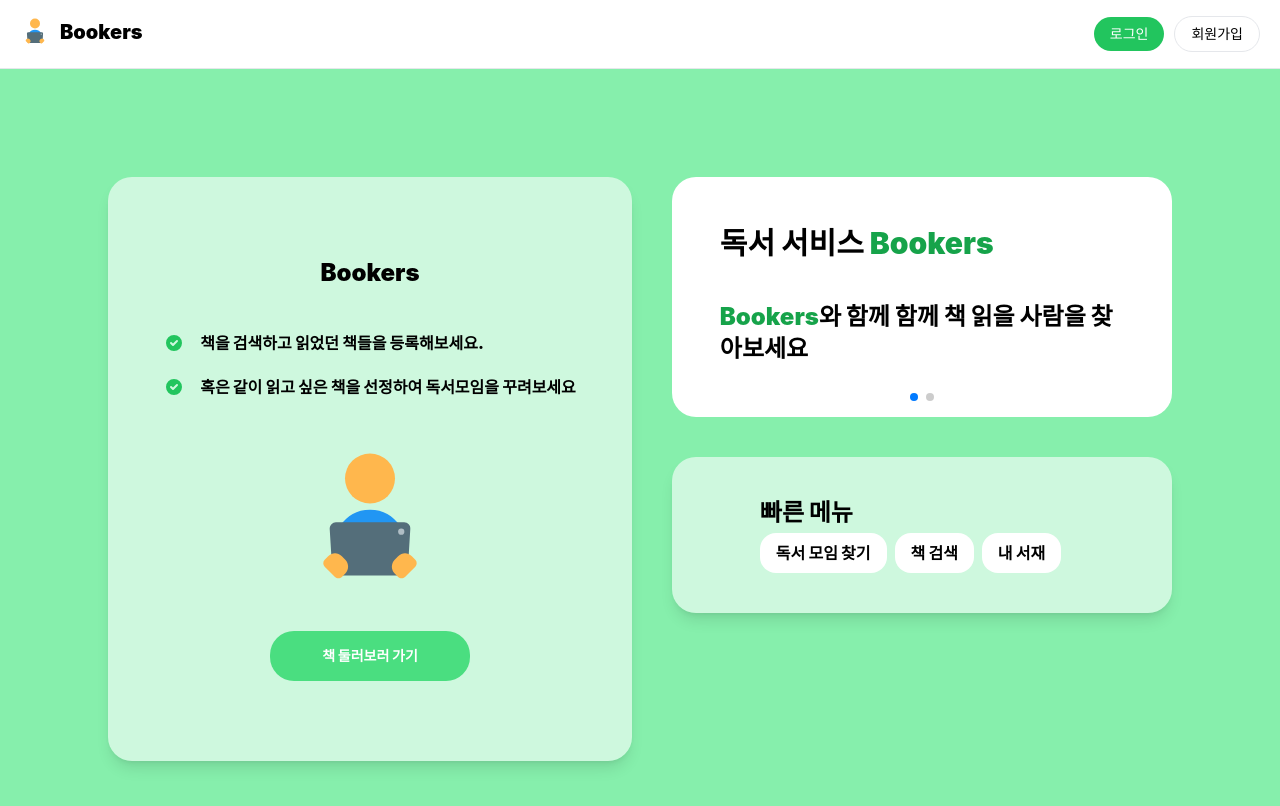
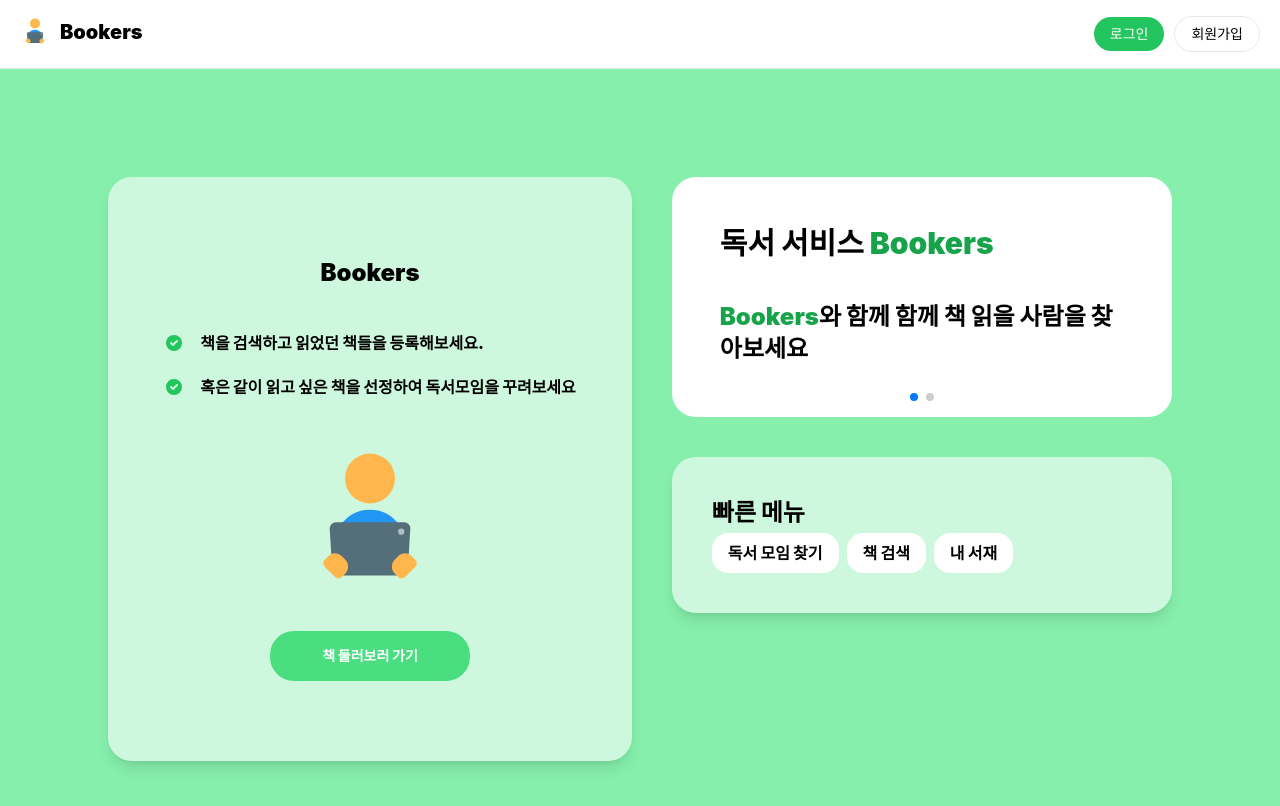
Before and after one commit to junmin-Chang/untitled-front, a React (Create React App) app: page / in a window 1280 px wide. Shown: the top 806 px of the page. Built offline with nearby package versions, Linux system fonts and the light colour scheme; a small style sheet from the web is missing; what tailwindcss-filters would draw is missing.

Commit message:
댓글 리스트 화면 넘어가는 부분 처리 via overflow

```diff
--- a/src/components/GlossyCard.tsx
+++ b/src/components/GlossyCard.tsx
@@ -6,7 +6,6 @@ const GlossyCard: React.FC = ({ children }) => {
       h-full
       flex
       flex-col
-      min-w-[500px]
       px-10
       py-10
       bg-white
--- a/src/components/Home/CommunityBox.tsx
+++ b/src/components/Home/CommunityBox.tsx
@@ -5,7 +5,7 @@ import GlossyCard from "../GlossyCard";
 const CommunityBox = () => {
   return (
     <GlossyCard>
-      <div className="w-full h-full flex flex-col px-12 gap-1">
+      <div className="w-full h-full flex flex-col gap-1">
         <p className="font-black text-2xl">빠른 메뉴</p>
         <div className="flex flex-row w-full gap-2">
           <Link
--- a/src/pages/CommunityInfo.tsx
+++ b/src/pages/CommunityInfo.tsx
@@ -43,7 +43,7 @@ const CommunityInfo = () => {
   }, [dispatch, id, navigate]);
   if (isLoading) return <p>Loading..</p>;
   return (
-    <div className="w-full h-full bg-white">
+    <div className="w-full h-full bg-white overflow-y-auto">
       <div className="w-full h-full max-w-xl mx-auto my-0 px-6 py-0 flex flex-col">
         {auth && auth.user.userId === post.userId && (
           <button
```
